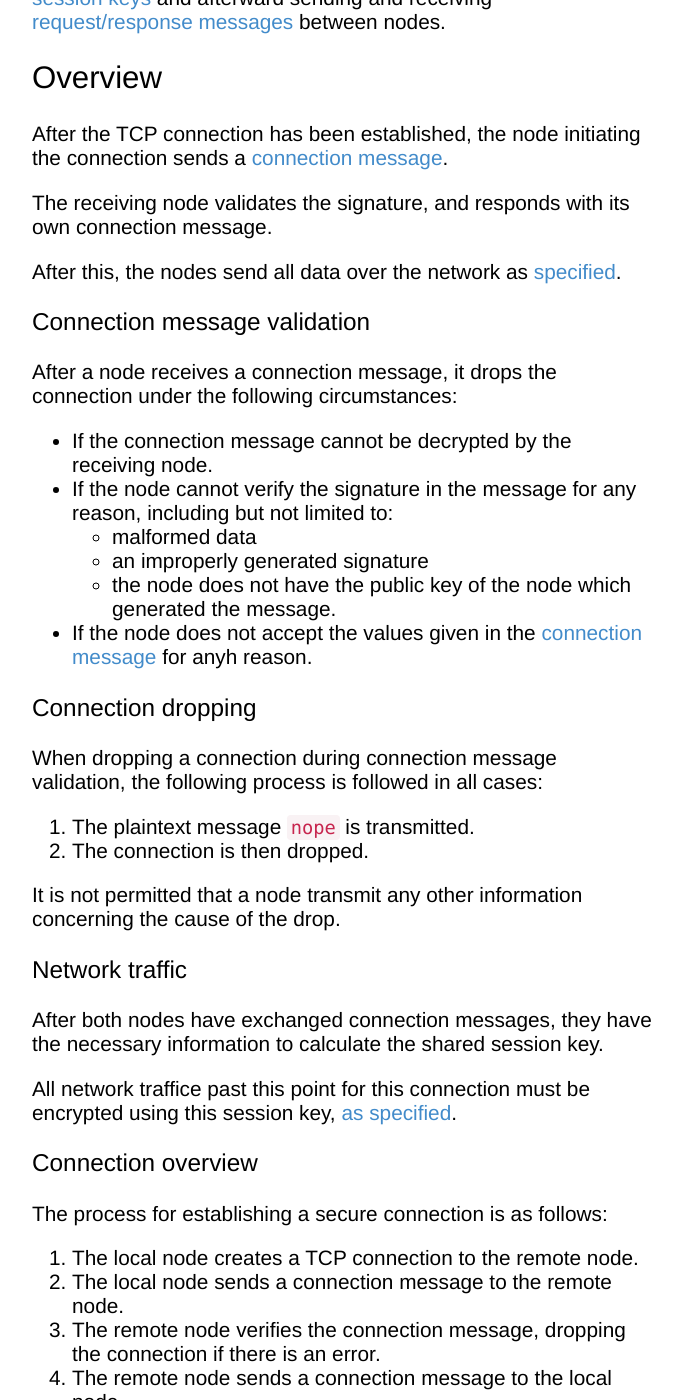
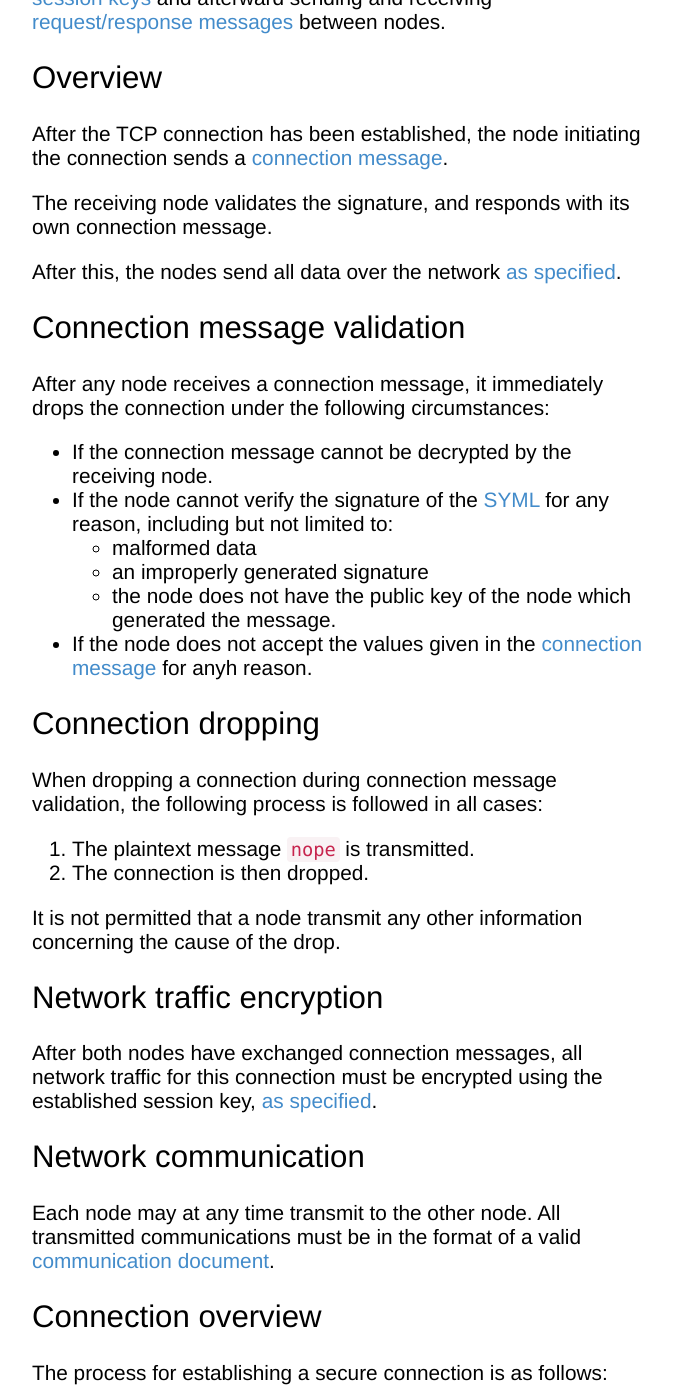
Before and after one commit to sdmp/sdmp.github.io, a Jekyll site: the page built from docs/tcp/index.md, in a window 1280 px wide and 1400 px high, scrolled down 384 px. Shown: the whole window, without its empty margins (296-978 px from the left). Built offline with Jekyll 4.4.1, drawn with Linux system fonts in a browser that asks for light colours.

Commit message:
Finish up specs for TCP implementation

```diff
--- a/docs/tcp/index.md
+++ b/docs/tcp/index.md
@@ -14,25 +14,25 @@
 After the TCP connection has been established, the node initiating the connection
 sends a [connection message](../session/#connection-message).
 
-The receiving node validates the signature, and responds with its own connection
-message.
+The receiving node validates the signature, and responds with its own connection message.
 
-After this, the nodes send all data over the network as [specified](../session/#transmitting-data).
+After this, the nodes send all data over the network [as specified](../session/#transmitting-data).
 
-### Connection message validation
+## Connection message validation
 
-After a node receives a connection message, it drops the connection under the
+After any node receives a connection message, it immediately drops the connection under the
 following circumstances:
 
 * If the connection message cannot be decrypted by the receiving node.
-* If the node cannot verify the signature in the message for any reason, including but not limited to:
+* If the node cannot verify the signature of the [SYML][syml] for any reason, including
+	but not limited to:
 	- malformed data
 	- an improperly generated signature
 	- the node does not have the public key of the node which generated the message.
 * If the node does not accept the values given in the [connection message](../session/#connection-message)
 	for anyh reason.
 
-### Connection dropping
+## Connection dropping
 
 When dropping a connection during connection message validation, the following process
 is followed in all cases:
@@ -42,15 +42,17 @@
 
 It is not permitted that a node transmit any other information concerning the cause of the drop.
 
-### Network traffic
+## Network traffic encryption
 
-After both nodes have exchanged connection messages, they have the necessary information to calculate
-the shared session key.
+After both nodes have exchanged connection messages, all network traffic for this connection must
+be encrypted using the established session key, [as specified](../session/#transmitting-data).
 
-All network traffice past this point for this connection must be encrypted using this session key,
-[as specified](../session/#transmitting-data).
+## Network communication
 
-### Connection overview
+Each node may at any time transmit to the other node. All transmitted communications must be in
+the format of a valid [communication document](../communication/#communication-document-format).
+
+## Connection overview
 
 The process for establishing a secure connection is as follows:
 
@@ -61,3 +63,6 @@
 5. The local node verifies the connection message, dropping the connection if there is an error.
 6. The local and remote node calculate the shared session key.
 7. All future messages are padded and then encrypted using the shared session key.
+
+[syml]: http://github.com/sdmp/signed-yaml
+[newissue]: https://github.com/sdmp/sdmp.github.io/issues/new
```
